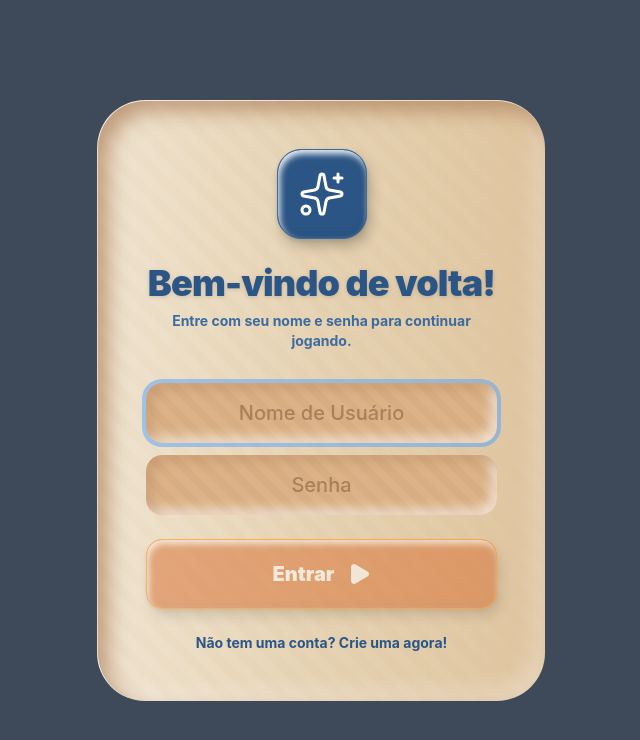
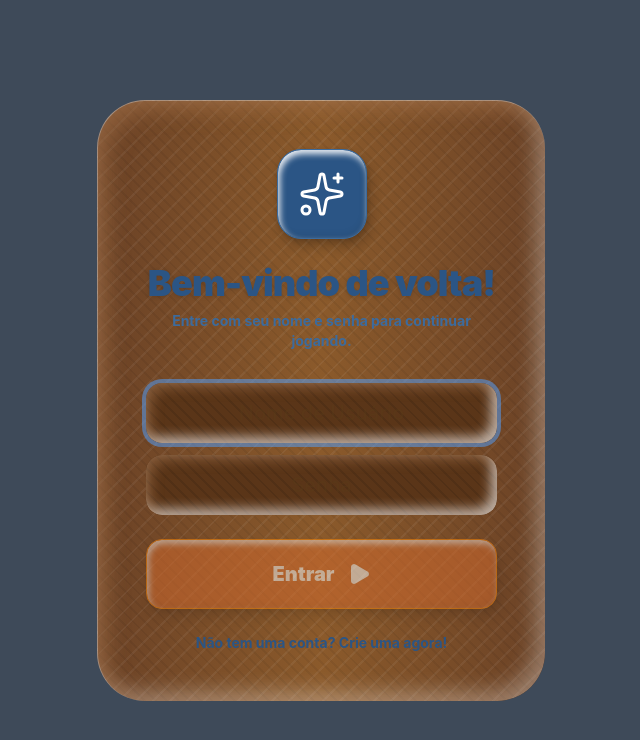
Before and after one commit to VeniciusBispo/LibrasCalc, a React (Vite) app: page / in a window 1280 px wide. Shown: the top 740 px of the page, without its empty margins (319-959 px from the left). Built offline with nearby package versions, Linux system fonts and the light colour scheme.

Commit message:
style: melhorar profundamente os gradientes e padroes dos temas para mais realismo (bolhas, madeira, estrelas, etc)

```diff
--- a/src/index.css
+++ b/src/index.css
@@ -25,51 +25,81 @@
 }
 
 @layer base {
-  :root {
-    --theme-main-bg: #e6d3b3;
-    --theme-main-pattern: repeating-linear-gradient(45deg, transparent, transparent 10px, rgba(207, 164, 116, 0.05) 10px, rgba(207, 164, 116, 0.05) 20px), linear-gradient(to right, rgba(255,255,255,0.4) 0%, rgba(255,255,255,0) 50%, rgba(207,164,116,0.3) 100%);
+  :root { /* theme_wood */
+    --theme-main-bg: #8b5a2b;
+    --theme-main-pattern:
+      repeating-linear-gradient(45deg, rgba(0, 0, 0, 0.05) 0px, rgba(0, 0, 0, 0.05) 2px, transparent 2px, transparent 8px),
+      repeating-linear-gradient(-45deg, rgba(255, 255, 255, 0.05) 0px, rgba(255, 255, 255, 0.05) 2px, transparent 2px, transparent 12px),
+      linear-gradient(to right, #6b4226 0%, #8b5a2b 50%, #6b4226 100%);
     --theme-main-size: auto;
-    --theme-dark-bg: #dcb388;
-    --theme-dark-pattern: repeating-linear-gradient(45deg, transparent, transparent 8px, rgba(160, 110, 70, 0.08) 8px, rgba(160, 110, 70, 0.08) 16px);
+    --theme-dark-bg: #5a3518;
+    --theme-dark-pattern: repeating-linear-gradient(45deg, rgba(0, 0, 0, 0.1) 0px, rgba(0, 0, 0, 0.1) 2px, transparent 2px, transparent 8px);
   }
 
   .theme-ocean {
-    --theme-main-bg: #4a7c82;
-    --theme-main-pattern: repeating-linear-gradient(45deg, transparent, transparent 10px, rgba(255, 255, 255, 0.1) 10px, rgba(255, 255, 255, 0.1) 20px), radial-gradient(circle at 50% 0%, rgba(255,255,255,0.2) 0%, transparent 70%);
-    --theme-main-size: auto;
-    --theme-dark-bg: #2d555c;
-    --theme-dark-pattern: repeating-linear-gradient(45deg, transparent, transparent 8px, rgba(0, 0, 0, 0.1) 8px, rgba(0, 0, 0, 0.1) 16px);
+    --theme-main-bg: #002e4f;
+    --theme-main-pattern:
+      radial-gradient(circle at 50% -20%, rgba(0, 180, 255, 0.6) 0%, transparent 60%),
+      radial-gradient(circle at 10% 80%, rgba(255,255,255,0.5) 1px, transparent 2px),
+      radial-gradient(circle at 20% 60%, rgba(255,255,255,0.4) 2px, transparent 3px),
+      radial-gradient(circle at 35% 30%, rgba(255,255,255,0.6) 1.5px, transparent 2.5px),
+      radial-gradient(circle at 50% 90%, rgba(255,255,255,0.3) 2.5px, transparent 3.5px),
+      radial-gradient(circle at 65% 50%, rgba(255,255,255,0.5) 1px, transparent 2px),
+      radial-gradient(circle at 80% 20%, rgba(255,255,255,0.4) 2px, transparent 3px),
+      radial-gradient(circle at 90% 70%, rgba(255,255,255,0.6) 1.5px, transparent 2.5px),
+      linear-gradient(180deg, #005a8f 0%, #001220 100%);
+    --theme-main-size: 100% 100%, 80px 80px, 120px 120px, 150px 150px, 200px 200px, 90px 90px, 130px 130px, 170px 170px, 100% 100%;
+    --theme-dark-bg: #001220;
+    --theme-dark-pattern: none;
   }
 
   .theme-space {
-    --theme-main-bg: #1c1c38;
-    --theme-main-pattern: radial-gradient(circle at 20% 30%, rgba(255,255,255,0.3) 2px, transparent 2px), radial-gradient(circle at 70% 60%, rgba(255,255,255,0.3) 2px, transparent 2px), radial-gradient(circle at 40% 80%, rgba(255,255,255,0.3) 2px, transparent 2px);
-    --theme-main-size: 100px 100px;
-    --theme-dark-bg: #101024;
+    --theme-main-bg: #090a0f;
+    --theme-main-pattern:
+      radial-gradient(circle at 10% 20%, rgba(255,255,255,0.9) 1px, transparent 1px),
+      radial-gradient(circle at 30% 60%, rgba(255,255,255,0.7) 1.5px, transparent 2px),
+      radial-gradient(circle at 50% 40%, rgba(255,255,255,1) 1px, transparent 1.5px),
+      radial-gradient(circle at 70% 80%, rgba(255,255,255,0.5) 2px, transparent 2.5px),
+      radial-gradient(circle at 90% 10%, rgba(255,255,255,0.8) 1px, transparent 1.5px),
+      radial-gradient(circle at 80% 50%, rgba(255,255,255,0.6) 1.5px, transparent 2px),
+      linear-gradient(135deg, #0f172a 0%, #000000 100%);
+    --theme-main-size: 150px 150px, 200px 200px, 100px 100px, 250px 250px, 120px 120px, 180px 180px, 100% 100%;
+    --theme-dark-bg: #000000;
     --theme-dark-pattern: none;
   }
 
   .theme-candy {
     --theme-main-bg: #ffb7b2;
-    --theme-main-pattern: radial-gradient(circle at 30% 30%, rgba(255,255,255,0.4) 10px, transparent 11px), radial-gradient(circle at 70% 70%, rgba(255,255,255,0.4) 10px, transparent 11px);
-    --theme-main-size: 60px 60px;
+    --theme-main-pattern:
+      repeating-linear-gradient(45deg, rgba(255, 255, 255, 0.4) 0, rgba(255, 255, 255, 0.4) 20px, transparent 20px, transparent 40px),
+      linear-gradient(135deg, #ffb7b2 0%, #ffdac1 100%);
+    --theme-main-size: auto;
     --theme-dark-bg: #ff9a9e;
-    --theme-dark-pattern: none;
+    --theme-dark-pattern: repeating-linear-gradient(-45deg, rgba(255, 255, 255, 0.3) 0, rgba(255, 255, 255, 0.3) 10px, transparent 10px, transparent 20px);
   }
 
   .theme-jungle {
-    --theme-main-bg: #2e5339;
-    --theme-main-pattern: repeating-linear-gradient(45deg, transparent, transparent 15px, rgba(0, 0, 0, 0.1) 15px, rgba(0, 0, 0, 0.1) 30px);
-    --theme-main-size: auto;
-    --theme-dark-bg: #1c3624;
+    --theme-main-bg: #1e3f20;
+    --theme-main-pattern:
+      radial-gradient(circle at 20% 20%, rgba(76, 175, 80, 0.2) 0%, transparent 40%),
+      radial-gradient(circle at 80% 80%, rgba(76, 175, 80, 0.15) 0%, transparent 50%),
+      radial-gradient(circle at 50% 50%, rgba(0, 0, 0, 0.3) 0%, transparent 70%),
+      repeating-linear-gradient(45deg, rgba(0, 0, 0, 0.05) 0, rgba(0, 0, 0, 0.05) 5px, transparent 5px, transparent 10px),
+      linear-gradient(to bottom, #2e5339 0%, #152916 100%);
+    --theme-main-size: 100% 100%, 100% 100%, 100% 100%, auto, 100% 100%;
+    --theme-dark-bg: #101f11;
     --theme-dark-pattern: none;
   }
 
   .theme-cyberpunk {
-    --theme-main-bg: #1a0b2e;
-    --theme-main-pattern: linear-gradient(0deg, rgba(255,0,128,0.2) 1px, transparent 1px), linear-gradient(90deg, rgba(255,0,128,0.2) 1px, transparent 1px);
-    --theme-main-size: 20px 20px;
-    --theme-dark-bg: #0b0213;
+    --theme-main-bg: #090014;
+    --theme-main-pattern:
+      linear-gradient(0deg, rgba(255,0,128,0.3) 1px, transparent 1px),
+      linear-gradient(90deg, rgba(255,0,128,0.3) 1px, transparent 1px),
+      radial-gradient(circle at 50% 0%, rgba(0, 255, 255, 0.2) 0%, transparent 50%),
+      linear-gradient(to bottom, #1a0b2e 0%, #05000a 100%);
+    --theme-main-size: 40px 40px, 40px 40px, 100% 100%, 100% 100%;
+    --theme-dark-bg: #05000a;
     --theme-dark-pattern: none;
   }
 
```
